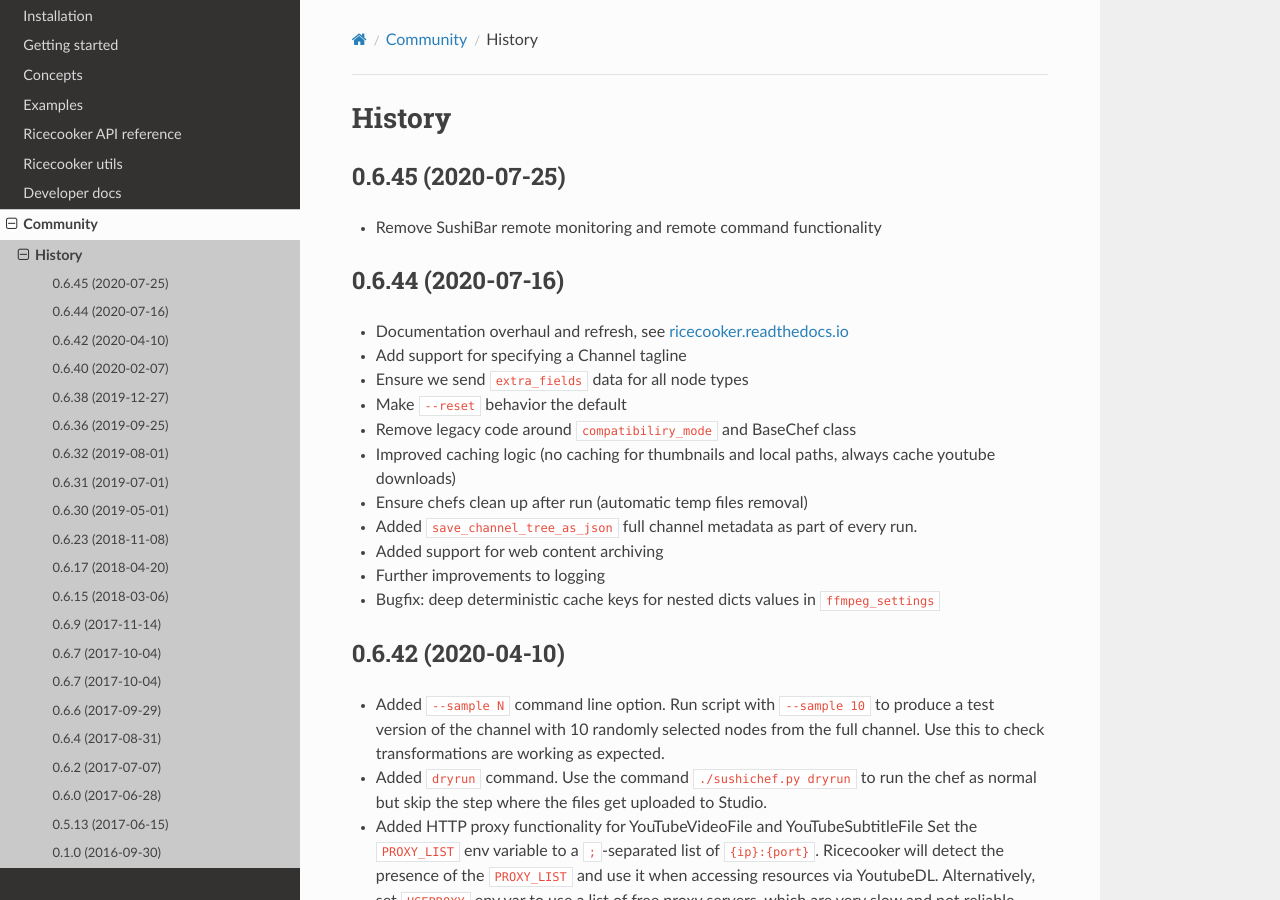
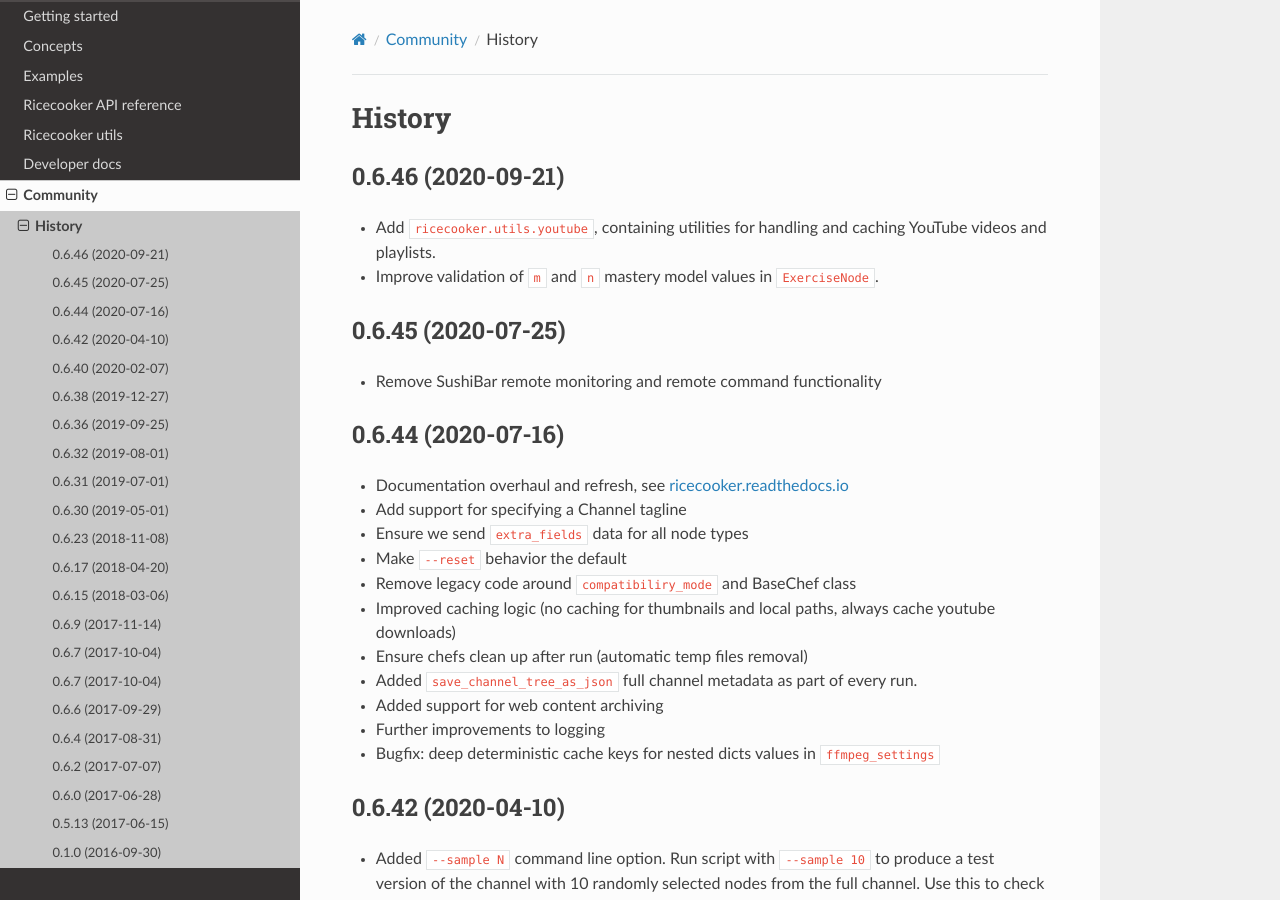
Before and after one commit to learningequality/ricecooker, a Sphinx documentation site: the page built from docs/history.rst, in a window 1280 px wide and 900 px high. Built offline with Sphinx 7.4.7 and the Read the Docs theme 2.0.0, drawn with Linux system fonts in a browser that asks for light colours.

Commit message:
Add v0.6.46 release notes.

```diff
--- a/docs/history.rst
+++ b/docs/history.rst
@@ -1,6 +1,12 @@
 =======
 History
 =======
+
+0.6.46 (2020-09-21)
+-------------------
+* Add ``ricecooker.utils.youtube``, containing utilities for handling and caching YouTube videos and playlists.
+* Improve validation of ``m`` and ``n`` mastery model values in ``ExerciseNode``.
+
 
 0.6.45 (2020-07-25)
 -------------------
```
